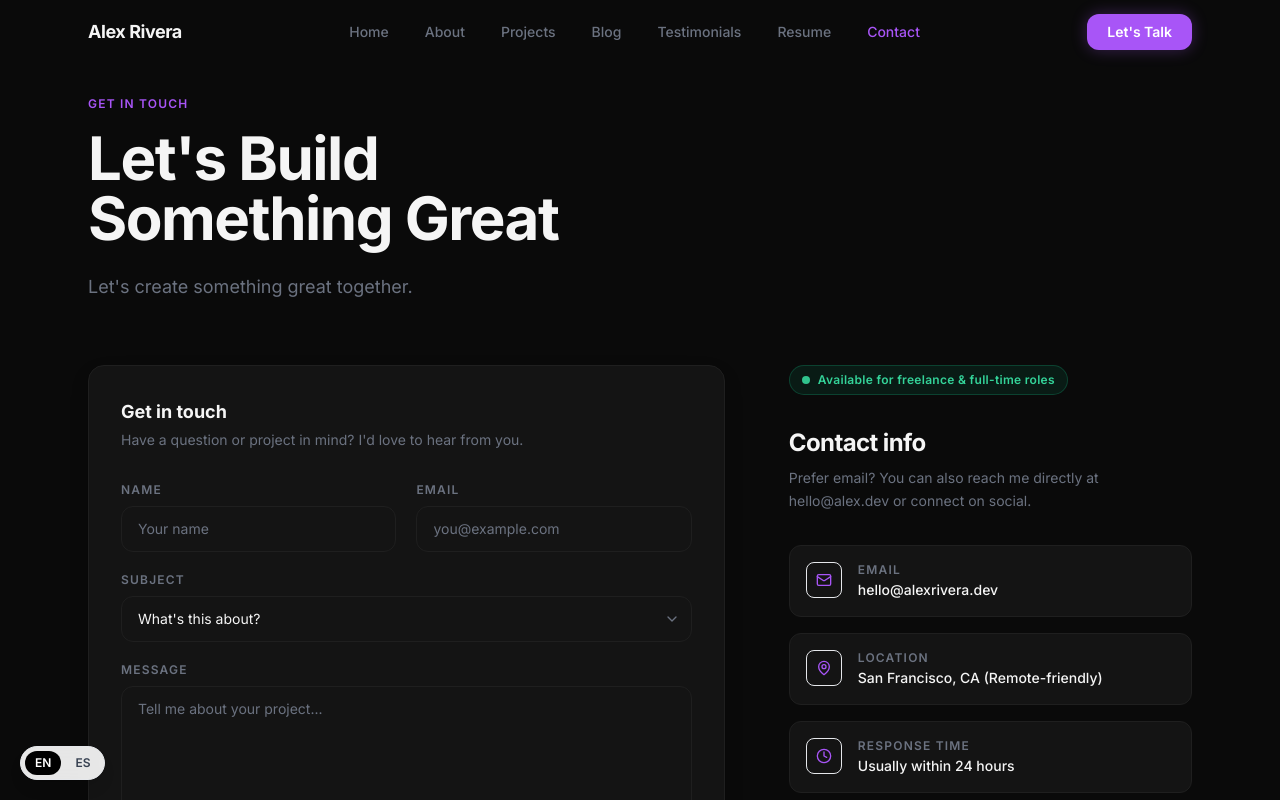
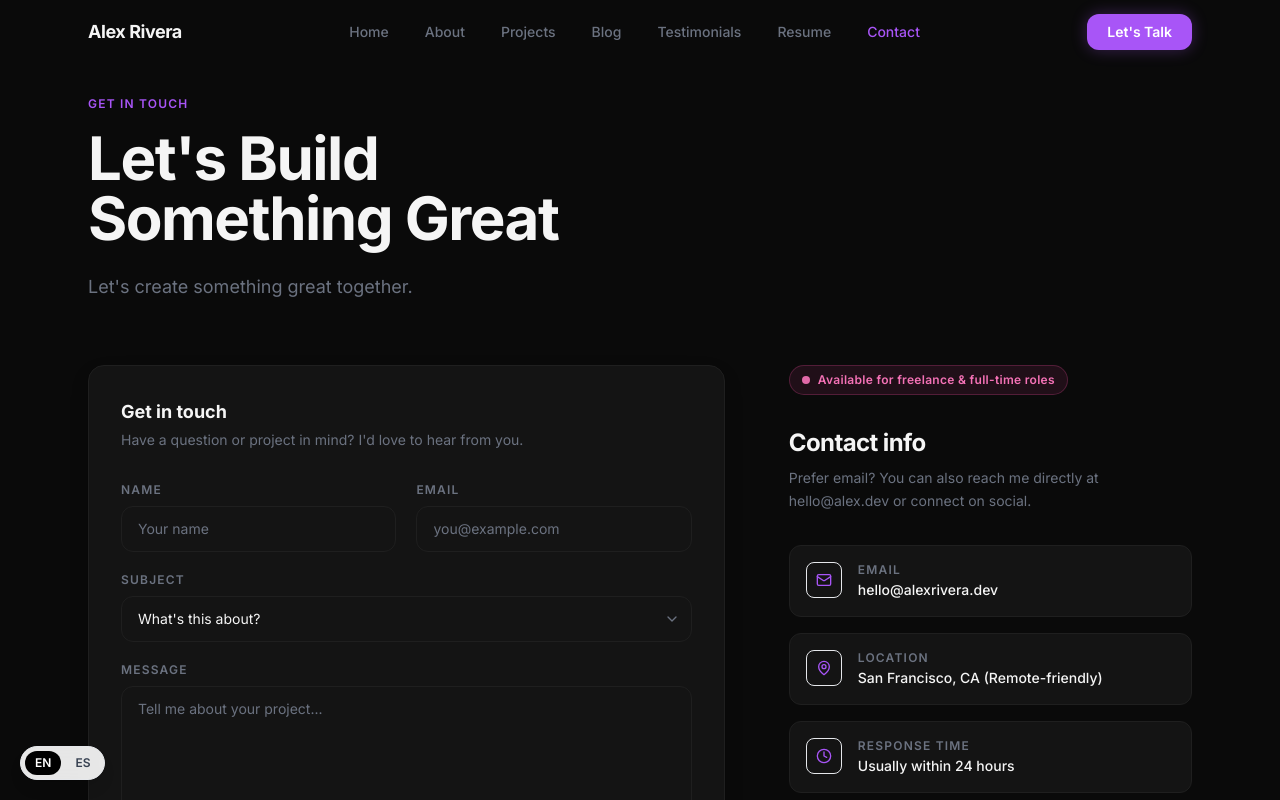
Before and after one commit to ranaasad01/atomic-build-a-modern-portfolio-website-with-da-8d5363ce, a Next.js app: page /contact in a window 1280 px wide. Shown: the top 800 px of the page. Built offline with nearby package versions, Linux system fonts and the light colour scheme.

Commit message:
style: retheme color palette

```diff
--- a/app/about/page.tsx
+++ b/app/about/page.tsx
@@ -232,7 +232,7 @@ export default function AboutPage() {
                 transition={{ delay: 0.8, duration: 0.5 }}
                 className="absolute -bottom-5 -left-5 bg-[var(--surface)] border border-[var(--border)] rounded-2xl px-4 py-3 shadow-[0_8px_32px_rgba(0,0,0,0.4)] flex items-center gap-3"
               >
-                <span className="w-2.5 h-2.5 rounded-full bg-emerald-400 shadow-[0_0_8px_rgba(52,211,153,0.7)]" />
+                <span className="w-2.5 h-2.5 rounded-full bg-pink-400 shadow-[0_0_8px_rgba(52,211,153,0.7)]" />
                 <span className="text-sm font-medium text-[var(--foreground)]">
                   {t("about.badge")}
                 </span>
--- a/app/contact/page.tsx
+++ b/app/contact/page.tsx
@@ -164,9 +164,9 @@ function ContactForm() {
           initial={{ scale: 0 }}
           animate={{ scale: 1 }}
           transition={{ type: "spring", stiffness: 200, damping: 15, delay: 0.1 }}
-          className="w-20 h-20 rounded-full bg-emerald-500/10 border border-emerald-500/30 flex items-center justify-center mb-6"
+          className="w-20 h-20 rounded-full bg-pink-500/10 border border-pink-500/30 flex items-center justify-center mb-6"
         >
-          <CheckCircle size={36} className="text-emerald-400" />
+          <CheckCircle size={36} className="text-pink-400" />
         </motion.div>
         <h3 className="text-2xl font-bold text-[var(--foreground)] mb-3">
           {t("contact.form.success.title")}
@@ -356,9 +356,9 @@ function ContactInfoBlock() {
   const t = useTranslations();
   return (
     <div className="flex flex-col gap-8 h-full">
-      <div className="inline-flex items-center gap-2 px-3 py-1.5 rounded-full bg-emerald-500/10 border border-emerald-500/25 w-fit">
-        <span className="w-2 h-2 rounded-full bg-emerald-400 animate-pulse" />
-        <span className="text-xs font-semibold text-emerald-400 tracking-wide">
+      <div className="inline-flex items-center gap-2 px-3 py-1.5 rounded-full bg-pink-500/10 border border-pink-500/25 w-fit">
+        <span className="w-2 h-2 rounded-full bg-pink-400 animate-pulse" />
+        <span className="text-xs font-semibold text-pink-400 tracking-wide">
           {t("contact.info.availability")}
         </span>
       </div>
```
Also changed, not shown: app/projects/page.tsx (+270 -1 lines).
